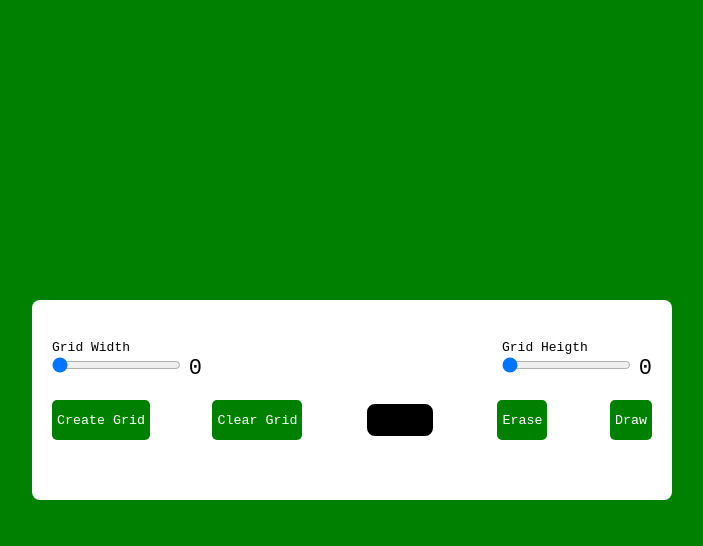
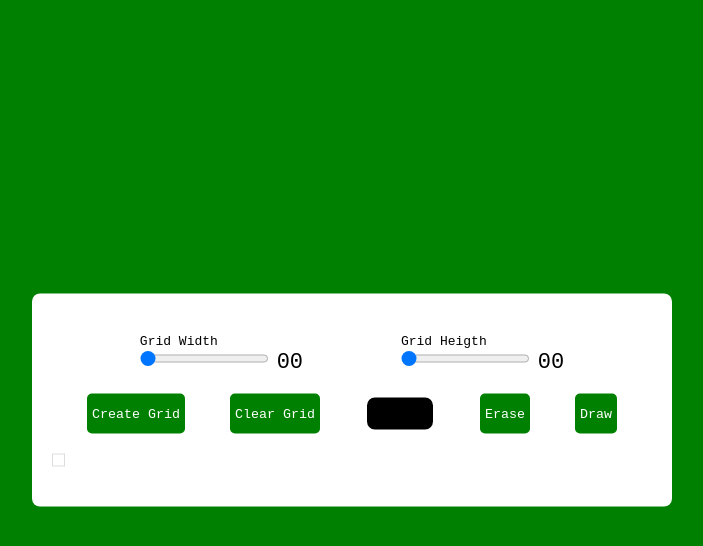
Before and after one commit to Buckminsterfullereno/pixelArtGenerator, a plain HTML site: page index.html in a window 1280 px wide. Both pictures are taken after a click on the button "Create Grid". Shown: the whole page, without its empty margins (288-991 px from the left). Drawn offline with Linux system fonts and the light colour scheme.

Commit message:
added .js file and fixed bugs. Project complete

```diff
--- a/index.html
+++ b/index.html
@@ -11,14 +11,14 @@
 			<div class="options">
 				<div class="opt-wrapper">
 					<div class="slider">
-						<label for=".width-range">Grid Width</label>
-						<input type="range" id="width-range" min="1" max="1" />
-						<span id="width-value">0</span>
+						<label for="width-range">Grid Width</label>
+						<input type="range" id="width-range" min="1" max="35" />
+						<span id="width-value">00</span>
 					</div>
 					<div class="slider">
-						<label for=".heigth-range">Grid Heigth</label>
-						<input type="range" id="heigth-range" min="1" max="1" />
-						<span id="heigth-range">0</span>
+						<label for="heigth-range">Grid Heigth</label>
+						<input type="range" id="heigth-range" min="1" max="35" />
+						<span id="heigth-value">00</span>
 					</div>
 				</div>
 
--- a/index.js
+++ b/index.js
@@ -0,0 +1,121 @@
+let container = document.querySelector(".container");
+let gridButton = document.getElementById("submit-grid");
+let clearGridButton = document.getElementById("clear-grid");
+let gridWidth = document.getElementById("width-range");
+let gridHeigth = document.getElementById("heigth-range");
+let colorButton = document.getElementById("color-input");
+let eraseBtn = document.getElementById("erase-btn");
+let drawBtn = document.getElementById("draw-btn");
+let widthValue = document.getElementById("width-value");
+let heightValue = document.getElementById("heigth-value");
+
+let events = {
+	mouse: {
+		down: "mousedown",
+		move: "mousemove",
+		up: "mouseup",
+	},
+	touch: {
+		down: "touchstart",
+		move: "touchmove",
+		up: "touchend",
+	},
+};
+
+let deviceType = "";
+
+let draw = false;
+let erase = false;
+
+const isTouchDevice = () => {
+	try {
+		document.createEvent("touchEvent");
+		deviceType = "touch";
+		return true;
+	} catch (e) {
+		deviceType = "mouse";
+		return false;
+	}
+};
+
+isTouchDevice();
+
+gridButton.addEventListener("click", () => {
+	container.innerHTML = "";
+	let count = 0;
+	for (let i = 0; i < gridHeigth.value; i++) {
+		count += 2;
+		let div = document.createElement("div");
+		div.classList.add("gridRow");
+
+		for (let j = 0; j < gridWidth.value; j++) {
+			count += 2;
+			let col = document.createElement("div");
+			col.classList.add("gridCol");
+			col.setAttribute("id", `gridCol${count}`);
+			col.addEventListener(events[deviceType].down, () => {
+				draw = true;
+				if (erase) {
+					col.style.backgroundColor = "transparent";
+				} else {
+					col.style.backgroundColor = colorButton.value;
+				}
+			});
+
+			col.addEventListener(events[deviceType].move, (e) => {
+				let elementId = document.elementFromPoint(
+					!isTouchDevice() ? e.clientX : e.touches[0].clientX,
+					!isTouchDevice() ? e.clientY : e.touches[0].clientY
+				).id;
+				checker(elementId);
+			});
+
+			col.addEventListener(events[deviceType].up, () => {
+				draw = false;
+			});
+
+			div.appendChild(col);
+		}
+		container.appendChild(div);
+	}
+});
+
+function checker(elementId) {
+	let gridColumns = document.querySelectorAll(".gridCol");
+	gridColumns.forEach((element) => {
+		if (elementId == element.id) {
+			if (draw && !erase) {
+				element.style.backgroundColor = colorButton.value;
+			} else if (draw && erase) {
+				element.style.backgroundColor = "transparent";
+			}
+		}
+	});
+}
+
+clearGridButton.addEventListener("click", () => {
+	container.innerHTML = "";
+});
+
+eraseBtn.addEventListener("click", () => {
+	erase = true;
+});
+
+drawBtn.addEventListener("click", () => {
+	erase = false;
+});
+
+gridWidth.addEventListener("input", () => {
+	widthValue.innerHTML =
+		gridWidth.value < 9 ? `0${gridWidth.value}` : gridWidth.value;
+});
+
+gridHeigth.addEventListener("input", () => {
+	heightValue.innerHTML =
+		gridHeigth.value < 9 ? `0${gridHeigth.value}` : gridHeigth.value;
+});
+
+window.onload = () => {
+	gridHeigth.value = 0;
+	gridWidth.value = 0;
+};
--- a/style.css
+++ b/style.css
@@ -32,7 +32,7 @@ span {
 
 .opt-wrapper {
 	display: flex;
-	justify-content: space-between;
+	justify-content: space-evenly;
 	margin-bottom: 20px;
 	gap: 10px;
 }
```
Also changed, not shown: bugsFixed.txt (added).
